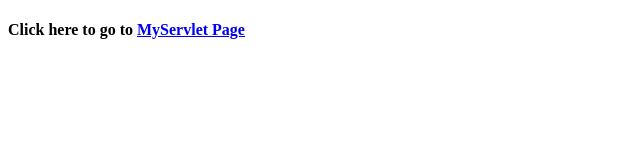
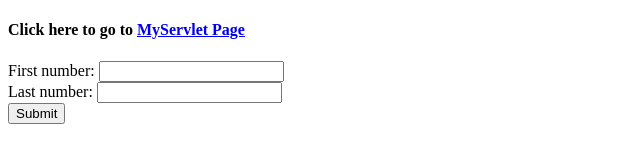
Before and after one commit to angeldclh/NetworkProgramming, a plain HTML site: page First/web/index.html in a window 1280 px wide. Shown: the whole page, without its empty margins (0-640 px from the left). Drawn offline with Linux system fonts and the light colour scheme.

Commit message:
unit 10 program 1

```diff
--- a/First/web/index.html
+++ b/First/web/index.html
@@ -11,6 +11,11 @@ and open the template in the editor.
         <meta name="viewport" content="width=device-width, initial-scale=1.0">
     </head>
     <body>
-	<h4>Click here to go to <a href="MyServlet">MyServlet Page</a></h4>
+        <h4>Click here to go to <a href="MyServlet">MyServlet Page</a></h4>
+        <form action="MyServlet" method="post">
+            First number: <input type="text" name="n1"><br>
+            Last number: <input type="text" name="n2"><br>
+            <input type="submit" value="Submit">
+        </form>
     </body>
 </html>
```
